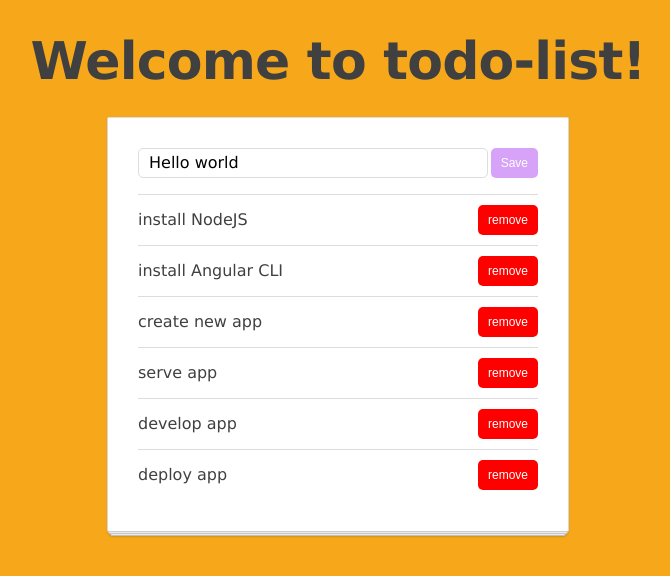
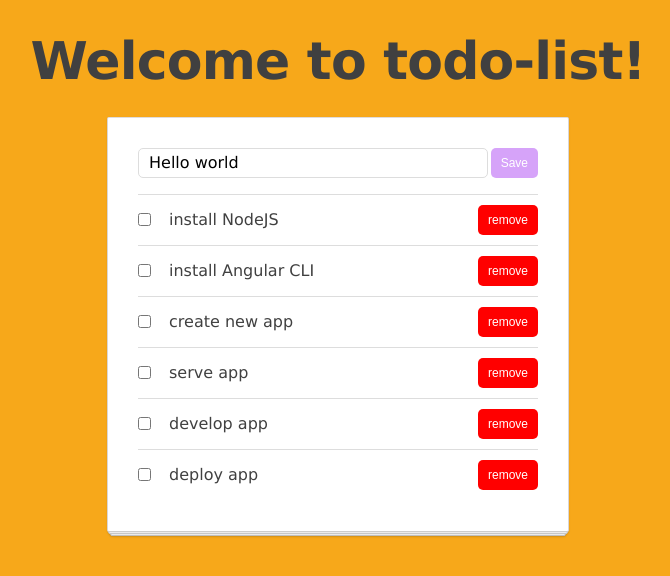
Before and after one commit to bambij19/ng-girls-todo, an Angular app: page / in a window 1280 px wide. Shown: the top 576 px of the page, without its empty margins (302-972 px from the left). Built offline with nearby package versions, Linux system fonts and the light colour scheme.

Commit message:
Update items and mark them complete

```diff
--- a/src/app/list-manager/list-manager.component.ts
+++ b/src/app/list-manager/list-manager.component.ts
@@ -10,9 +10,11 @@
 
         <ul>
           <li *ngFor="let todoItem of todoList">
-           <app-todo-item [item]="todoItem"
-                          (remove)="removeItem($event)"></app-todo-item>
-          </li>
+            <app-todo-item [item]="todoItem"
+                            (remove)="removeItem($event)"
+                            (update)="updateItem($event.item, $event.changes)">
+              </app-todo-item>
+           </li>
         </ul>
       </div>
   `,
@@ -34,4 +36,8 @@
   removeItem(item) {
     this.todoListService.deleteItem(item);
   }
+
+  updateItem(item, changes) {
+    this.todoListService.updateItem(item, changes);
+  }
 }
--- a/src/app/todo-item/todo-item.component.css
+++ b/src/app/todo-item/todo-item.component.css
@@ -16,3 +16,7 @@
   flex-grow: 1;
   padding-left: 11px;
 }
+
+.todo-complete {
+  text-decoration: line-through;
+}
--- a/src/app/todo-item/todo-item.component.ts
+++ b/src/app/todo-item/todo-item.component.ts
@@ -5,7 +5,12 @@
   selector: 'app-todo-item',
   template: `
     <div class="todo-item">
-      {{ item.title }}
+      <input type="checkbox"
+              class="todo-checkbox"
+              (click)="completeItem()"/>
+      <span class="todo-title" [ngClass]="{'todo-complete': item.completed}">
+        {{ item.title }}
+      </span>
 
       <button class="btn btn-red" (click)="removeItem()">
         remove
@@ -18,12 +23,20 @@
 
   @Input() item: TodoItem;
   @Output() remove: EventEmitter<TodoItem> = new EventEmitter();
+  @Output() update: EventEmitter<any> = new EventEmitter();
 
   constructor() { }
 
   ngOnInit() {
   }
 
+  completeItem() {
+    this.update.emit({
+        item: this.item,
+        changes: {completed: !this.item.completed}
+    });
+  }
+
   removeItem() {
     this.remove.emit(this. item);
   }
```
